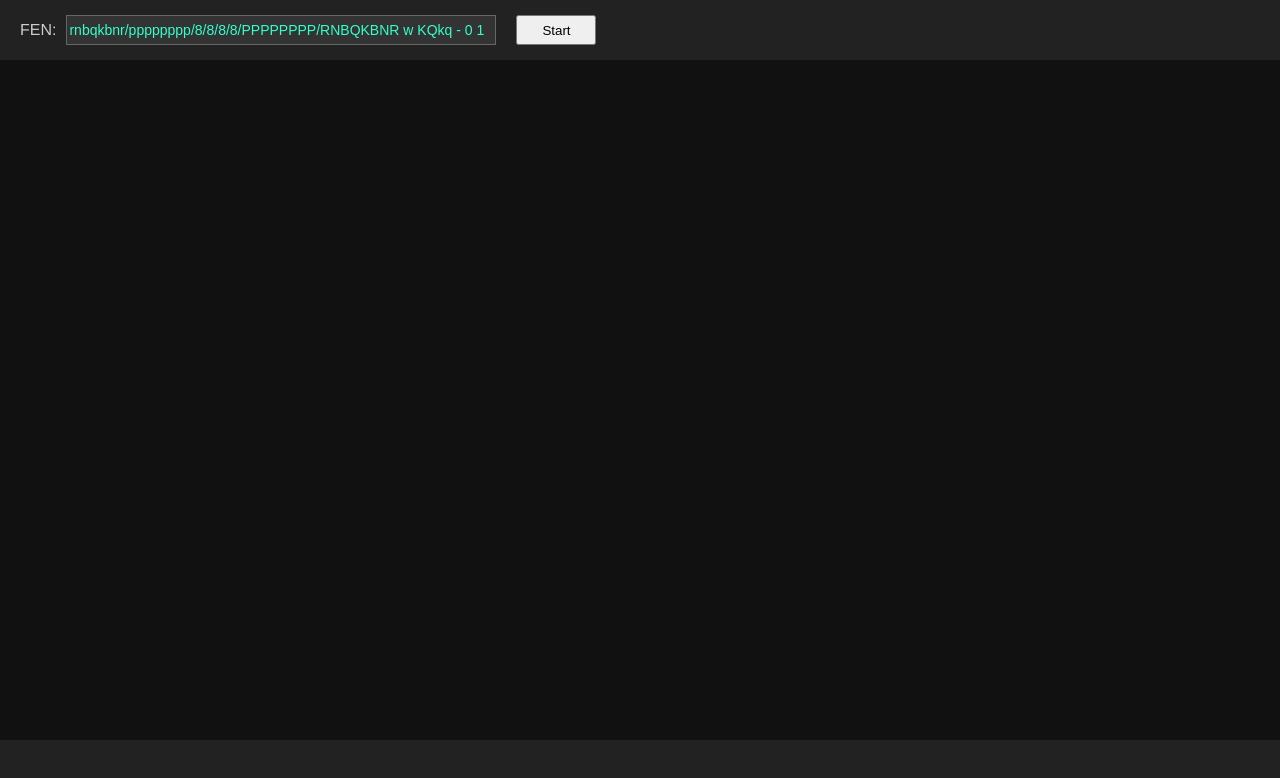
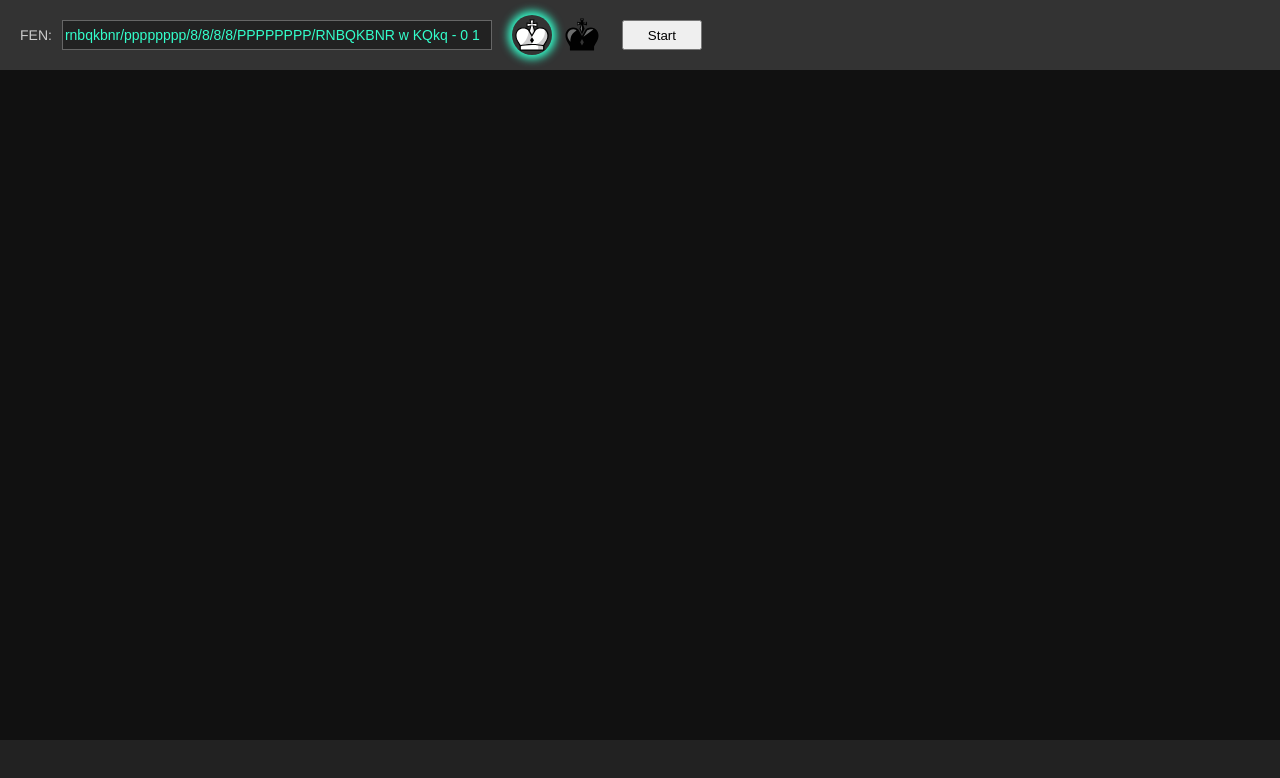
Before and after one commit to urikalish/chess, a website with bundled scripts: page public/index.html in a window 1280 px wide. Built offline with nearby package versions, Linux system fonts and the light colour scheme.

Commit message:
choose color

```diff
--- a/public/css/style.css
+++ b/public/css/style.css
@@ -22,30 +22,50 @@ body {
     height: 100%;
     display: grid;
     grid-template-columns: 1fr;
-    grid-template-rows: 60px 1fr 60px;
+    grid-template-rows: 70px 1fr 60px;
 }
 .header {
-    background-color: #222;
+    background-color: #333;
     display: flex;
     align-items: center;
 }
 .fen-label {
-    margin-left: 20px;
+    margin-left: 2rem;
+    font-size: 1.4rem;
+    user-select: none;
 }
 .fen-text {
-    margin-left: 10px;
+    margin-left: 1rem;
     height: 30px;
     width: 430px;
     font-size: 1.4rem;
     border: 1px solid #666;
-    background-color: #333;
+    background-color: #222;
     color: #3fc;
 }
+.player-color-selector {
+    background-size: cover;
+    height: 40px;
+    width: 40px;
+    border-radius: 50%;
+    cursor: pointer;
+}
+.player-color-selector.white {
+    margin-left: 2rem;
+}
+.player-color-selector.black {
+    margin-left: 1rem;
+}
+.player-color-selector.selected {
+    box-shadow: 0 0 8px 4px #3fc;
+    pointer-events: none;
+}
 .start-button {
-    margin-left: 20px;
+    margin-left: 2rem;
     height: 30px;
     width: 80px;
     cursor: pointer;
+    user-select: none;
 }
 .center {
     display: flex;
--- a/public/index.html
+++ b/public/index.html
@@ -12,7 +12,9 @@
   <main class="main">
       <div class="header">
           <label for="fen-text" class="fen-label">FEN:</label>
-          <input type="text" id="fen-text" class="fen-text" />
+          <input type="text" id="fen-text" spellcheck="false" class="fen-text" />
+          <div id="player-color-selector-white" class="player-color-selector white king selected"></div>
+          <div id="player-color-selector-black" class="player-color-selector black king"></div>
           <button id="start-button" class="start-button">Start</button>
       </div>
       <div class="center">
--- a/public/js/main.js
+++ b/public/js/main.js
@@ -72,15 +72,28 @@ function handleGameUpdate(game) {
 
 function handleStartGame() {
 	settings = new Settings();
+	const startingFen = getElm('fen-text').value || Fen.default;
+	const playerWhiteElm = getElm('player-color-selector-white');
+	settings.playerIsWhite = playerWhiteElm.classList.contains('selected');
+	settings.flippedBoard = !settings.playerIsWhite;
 	game = new Game(settings);
 	createSquares(settings);
 	getElm('board-container').classList.remove('hidden');
-	const startingFen = getElm('fen-text').value || Fen.default;
 	game.start(startingFen, handleGameUpdate);
 }
 
 function init() {
 	getElm('fen-text').value = Fen.default;
+	const playerWhiteElm = getElm('player-color-selector-white');
+	const playerBlackElm = getElm('player-color-selector-black');
+	playerWhiteElm.addEventListener('click', () => {
+		playerWhiteElm.classList.add('selected');
+		playerBlackElm.classList.remove('selected');
+	});
+	playerBlackElm.addEventListener('click', () => {
+		playerBlackElm.classList.add('selected');
+		playerWhiteElm.classList.remove('selected');
+	});
 	getElm('start-button').addEventListener('click', () => {
 		handleStartGame();
 	});
--- a/public/js/settings.js
+++ b/public/js/settings.js
@@ -1,4 +1,5 @@
 export class Settings {
 
+	playerIsWhite = true;
 	flippedBoard = false;
 }
```
